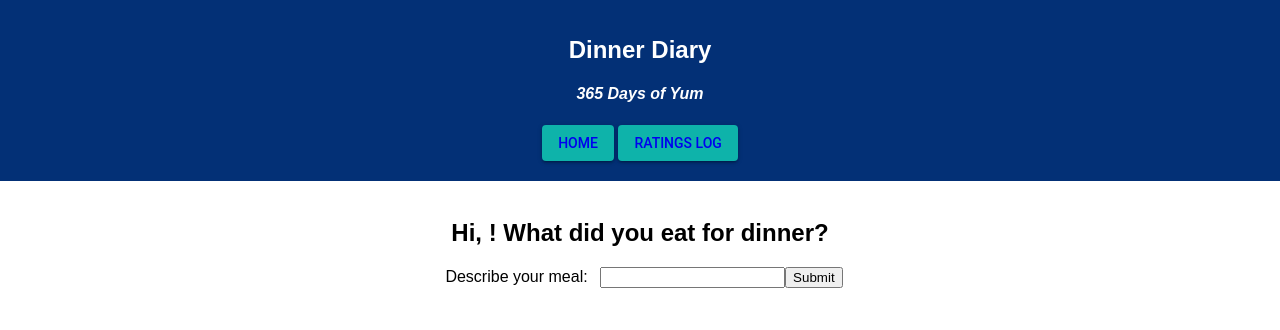
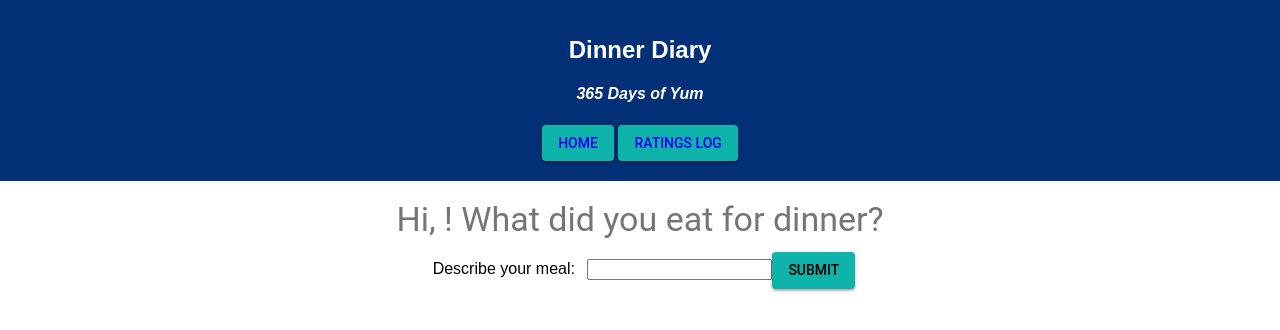
Before and after one commit to larsz-o/redux-feedback-loop, a React (Create React App) app: page /#/food in a window 1280 px wide. Shown: the top 330 px of the page. Built offline with nearby package versions, Linux system fonts and the light colour scheme.

Commit message:
changed more buttons and click + submit actions on forms

```diff
--- a/src/components/HomeView/HomeView.js
+++ b/src/components/HomeView/HomeView.js
@@ -1,5 +1,6 @@
 import React, {Component} from 'react';
 import {connect} from 'react-redux';
+import { Typography, Button } from '@material-ui/core';
 
 class HomeView extends Component {
     constructor(){
@@ -28,10 +29,10 @@
         console.log(this.state);
         return(
             <div>
-                <h2>Hello! What's your name?</h2>
-                <form onSubmit={this.submitMeal}>
-                    <label>Name: </label><input onChange={this.handleNameChange}/>
-                    <button >Submit</button>
+                <Typography variant='display1' align='center' gutterBottom>Hello! What's your name?</Typography>
+                <form >
+                    <label>Name: </label><input onChange={this.handleNameChange}/><br/><br/>
+                    <Button variant="contained" color="primary" onClick={this.submitMeal}>Submit</Button>
                 </form>
 
             </div>
--- a/src/components/MealView/MealView.js
+++ b/src/components/MealView/MealView.js
@@ -1,5 +1,6 @@
 import React, {Component} from 'react';
 import {connect} from 'react-redux';
+import {Typography, Button} from '@material-ui/core';
 
 class MealView extends Component {
     constructor(){
@@ -29,10 +30,11 @@
         console.log(this.state);
         return(
             <div>
-                <h2>Hi, {this.props.reduxStore.feedback.name}! What did you eat for dinner?</h2>
-                <form onSubmit={this.submitMeal}>
+                <Typography variant='display1' align='center' gutterBottom>Hi, {this.props.reduxStore.feedback.name}!
+                What did you eat for dinner?</Typography>
+                <form >
                     <label>Describe your meal: </label><input onChange={this.handleMealChange}/>
-                    <button >Submit</button>
+                    <Button variant="contained" color="primary" onClick={this.submitMeal}>Submit</Button>
                 </form>
 
             </div>
```
